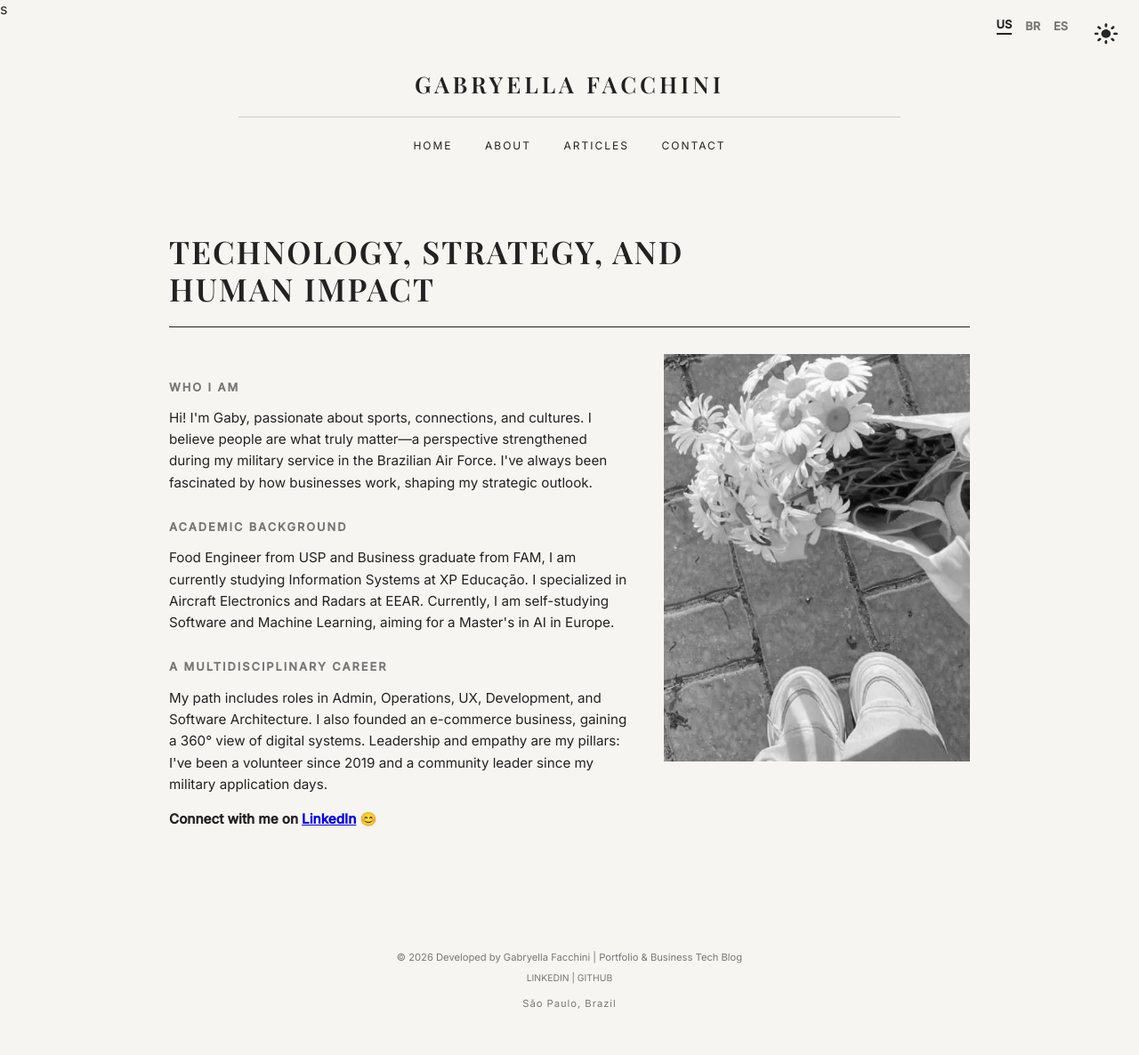
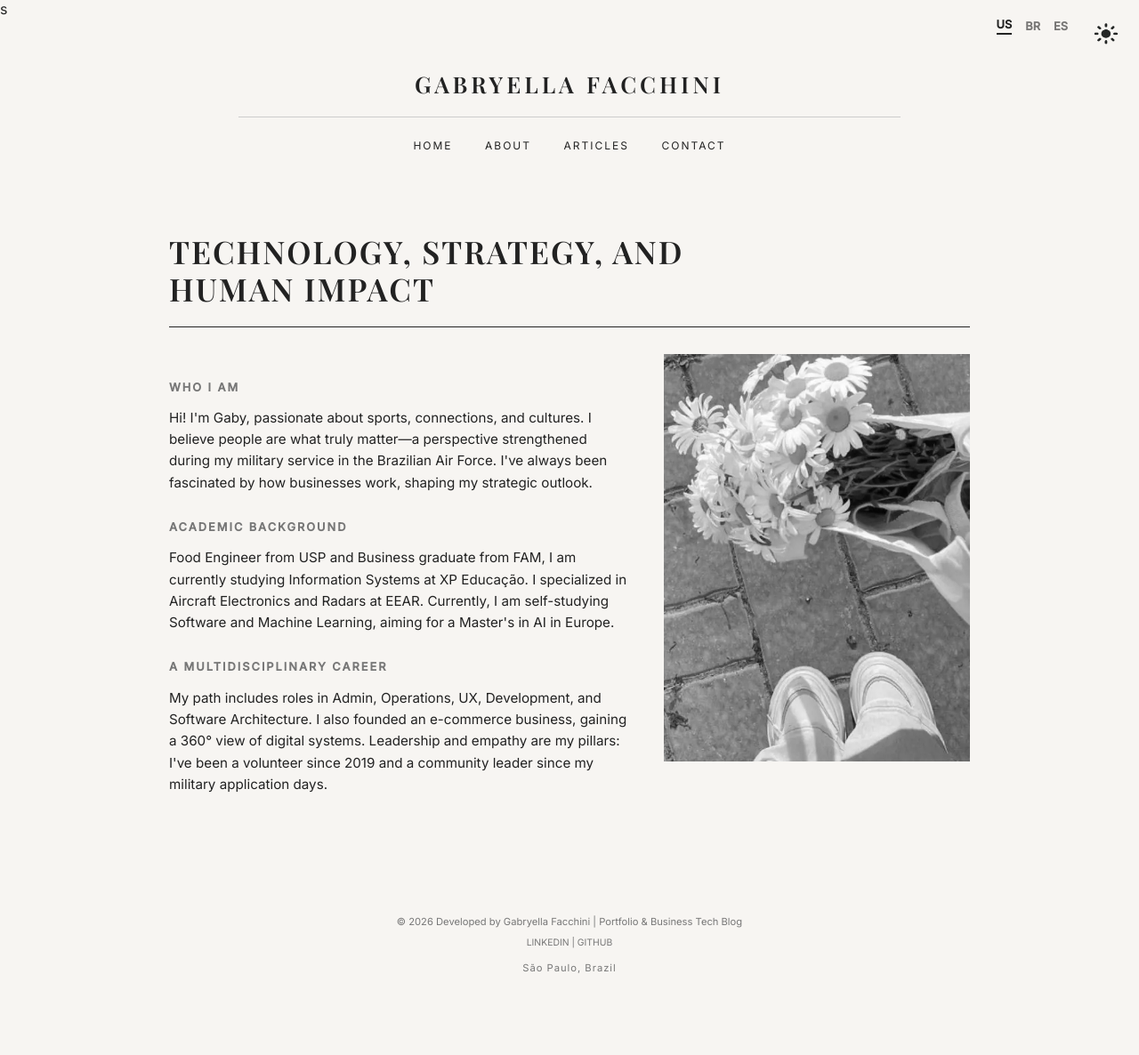
Before and after one commit to gabyfachini/gabyfachini.github.io, a Jekyll site: the page built from about.html, in a window 1280 px wide. Shown: the whole page at 89% size. Built offline with Jekyll 4.4.1, drawn with Linux system fonts in a browser that asks for light colours; after the commit the page ends 1146 px from its top, so only the background shows below that.

Commit message:
Remove LinkedIn CTA from about pages
Remove the explicit LinkedIn call-to-action paragraph from English, Spanish, and Portuguese about pages (about.html, es/about.html, pt/about.html). Deletes the <p> containing the LinkedIn link and emoji to declutter the bio sections and centralize contact information elsewhere.

```diff
--- a/about.html
+++ b/about.html
@@ -28,8 +28,6 @@ title: About Me
       <p>
         My path includes roles in Admin, Operations, UX, Development, and Software Architecture. I also founded an e-commerce business, gaining a 360° view of digital systems. Leadership and empathy are my pillars: I've been a volunteer since 2019 and a community leader since my military application days.
       </p>
-
-      <p><strong>Connect with me on <a href="https://linkedin.com/in/gabryellafachini" target="_blank">LinkedIn</a> 😊</strong></p>
     </div>
 
     <div class="image-column">
--- a/es/about.html
+++ b/es/about.html
@@ -33,8 +33,6 @@ title: Sobre Mí
       <p>
         He trabajado en administración, operaciones, UX, desarrollo y arquitectura de software. Emprendí con un e-commerce, dominando todas las etapas de un negocio digital. La empatía y el liderazgo son mis pilares: soy voluntaria desde 2019 y he liderado grupos de apoyo desde mi etapa militar.
       </p>
-
-      <p><strong>Hablemos en <a href="https://linkedin.com/in/gabryellafachini" target="_blank">LinkedIn</a> 😊</strong></p>
     </div>
 
     <div class="image-column">
--- a/pt/about.html
+++ b/pt/about.html
@@ -33,8 +33,6 @@ title: Sobre Mim
       <p>
         Atuei em administração, operações, UX, desenvolvimento e arquitetura de software. Empreendi com um e-commerce, dominando todas as etapas de um negócio digital. Empatia e liderança me definem: atuo como voluntária desde 2019 e lidero grupos de apoio desde o concurso militar.
       </p>
-
-      <p><strong>Vamos trocar ideias no <a href="https://linkedin.com/in/gabryellafachini" target="_blank">LinkedIn</a> 😊</strong></p>
     </div>
 
     <div class="image-column">
```
